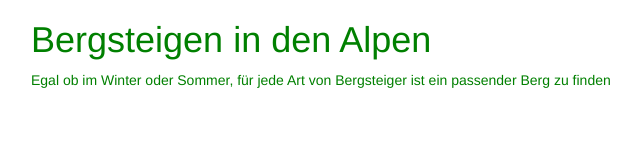
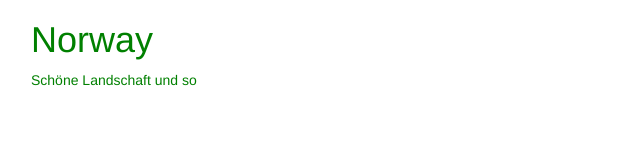
Before and after one commit to nenningcornelius/Alpen, a plain HTML site: page index.html in a window 1280 px wide. Shown: the whole page, without its empty margins (39-680 px from the left). Drawn offline with nearby package versions, Linux system fonts and the light colour scheme.

Commit message:
Update index.html

```diff
--- a/index.html
+++ b/index.html
@@ -1,7 +1,7 @@
 <!DOCTYPE html>
 <html>
 	<head>
-		<title>Bergsteigen in den Alpen</title>
+		<title>Norway</title>
 
 		<link rel="stylesheet" href="https://maxcdn.bootstrapcdn.com/bootstrap/3.3.7/css/bootstrap.min.css">
 		<script src="https://ajax.googleapis.com/ajax/libs/jquery/3.1.1/jquery.min.js"></script>
@@ -11,8 +11,8 @@
 	</head>
 	<body>
 		<div class="container">
-			<h1>Bergsteigen in den Alpen</h1>
-  		<p>Egal ob im Winter oder Sommer, für jede Art von Bergsteiger ist ein passender Berg zu finden</p>
+			<h1>Norway</h1>
+  		<p>Schöne Landschaft und so</p>
 		</div>
 	</body>
 </html>
```
